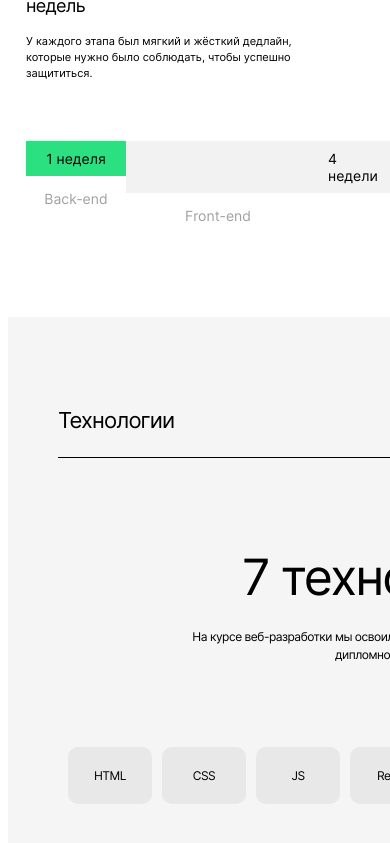
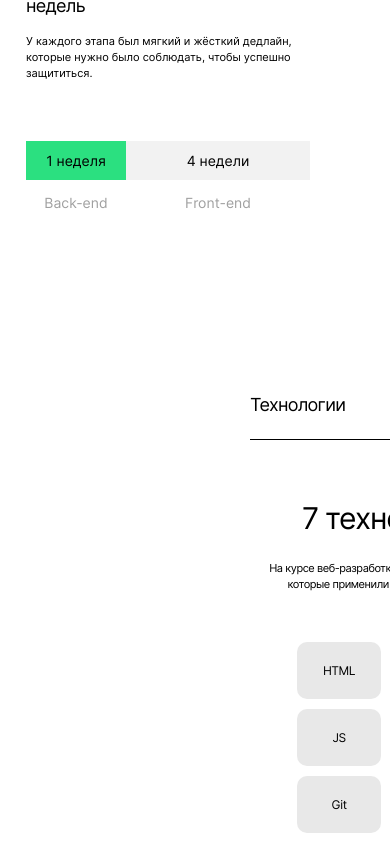
Before and after one commit to xenoxil/movies-explorer-frontend, a React (Create React App) app in the folder movies-explorer-frontend/: page /landing in a window 390 px wide. Shown: the part 1313-2156 px from the top of the page. Built offline with nearby package versions, Linux system fonts and the light colour scheme.

Commit message:
поправить tech

```diff
--- a/movies-explorer-frontend/src/components/AboutMe/AboutMe.js
+++ b/movies-explorer-frontend/src/components/AboutMe/AboutMe.js
@@ -17,22 +17,22 @@ function AboutMe() {
               <img className='aboutMe__foto' alt='Фото студента практикума' src={myFoto}/>
             </div>
             <div className='aboutMe__socialLinks'>
-                <a className='aboutMe__socialLink link' href='https://www.facebook.com'>Facebook</a>
-                <a className='aboutMe__socialLink link' href='https://github.com/xenoxil'>Github</a>
+                <a className='aboutMe__socialLink link' target="_blank" rel='nofollow noopener noreferrer'  href='https://www.facebook.com'>Facebook</a>
+                <a className='aboutMe__socialLink link' target="_blank" rel='nofollow noopener noreferrer'  href='https://github.com/xenoxil'>Github</a>
             </div>
           <ul className='aboutMe__portfolio'>
               <p className='aboutMe__subtitle'>Портфолио</p>
               <li className='aboutMe__portfolio-site'>
                   <p className='aboutMe__portfolio-siteDescription'>Статичный сайт</p>
-                  <a className='aboutMe__portfolio-siteLink' href='https://www.facebook.com'><img src={linkArrow} alt='Ссылка на сайт' className='aboutMe__linkArrow'/></a>
+                  <a className='aboutMe__portfolio-siteLink' target="_blank" rel='nofollow noopener noreferrer'  href='https://www.facebook.com'><img src={linkArrow} alt='Ссылка на сайт' className='aboutMe__linkArrow'/></a>
               </li>
               <li className='aboutMe__portfolio-site'>
                   <p className='aboutMe__portfolio-siteDescription'>Адаптивный сайт</p>
-                  <a className='aboutMe__portfolio-siteLink' href='https://www.facebook.com'><img src={linkArrow} alt='Ссылка на сайт' className='aboutMe__linkArrow'/></a>
+                  <a className='aboutMe__portfolio-siteLink' target="_blank" rel='nofollow noopener noreferrer'  href='https://www.facebook.com'><img src={linkArrow} alt='Ссылка на сайт' className='aboutMe__linkArrow'/></a>
               </li>
               <li className='aboutMe__portfolio-site'>
                   <p className='aboutMe__portfolio-siteDescription'>Одностраничное приложение</p>
-                  <a className='aboutMe__portfolio-siteLink' href='https://www.facebook.com'><img src={linkArrow} alt='Ссылка на сайт' className='aboutMe__linkArrow'/></a>
+                  <a className='aboutMe__portfolio-siteLink' target="_blank" rel='nofollow noopener noreferrer' href='https://www.facebook.com'><img src={linkArrow} alt='Ссылка на сайт' className='aboutMe__linkArrow'/></a>
               </li>
           </ul>
         </section>
--- a/movies-explorer-frontend/src/components/AboutProject/AboutProject.css
+++ b/movies-explorer-frontend/src/components/AboutProject/AboutProject.css
@@ -159,21 +159,27 @@ margin:0;
     .aboutProject__progress-backend{
         padding: 9px 13px;
     }}
+    @media screen and (max-width: 767px){
+        .aboutProject__progress-backend{
+            padding:11px 10px;
+        }}
 
 .aboutProject__progress-frontend{
     background-color: #F2F2F2;
     padding: 9px 356px;
 }
 
-@media screen and (max-width:767px) {
-    .aboutProject__progress-frontend{
-        padding: 11px 53px;
-    }}
+
 
 @media screen and (max-width: 1279px){
     .aboutProject__progress-frontend{
         padding: 9px 202px;
     }}
+
+    @media screen and (max-width:767px) {
+        .aboutProject__progress-frontend{
+            padding: 11px 53px;
+        }}
 
 .aboutProject__progress-title{
     font-family: Inter, Arial, Helvetica, sans-serif;
--- a/movies-explorer-frontend/src/components/Footer/Footer.js
+++ b/movies-explorer-frontend/src/components/Footer/Footer.js
@@ -10,18 +10,18 @@ function Footer(props) {
               <p className="footer__copyright">&copy;2022.Юрий Степанов</p>
               <nav className='footer__navigation'>
                  <ul className='footer__links'>
-                     <li className='footer__link'><a href='https://practicum.yandex.ru/' className='link' >Яндекс.Практикум</a></li>
-                     <li className='footer__link'><a href='https://github.com/xenoxil' className='link'>Github</a></li>
-                     <li className='footer__link'><a href='https://www.facebook.com' className='link'>Facebook</a></li>
+                     <li className='footer__link'><a href='https://practicum.yandex.ru/'  target="_blank" rel='nofollow noopener noreferrer'  className='link' >Яндекс.Практикум</a></li>
+                     <li className='footer__link'><a href='https://github.com/xenoxil' target="_blank" rel='nofollow noopener noreferrer'  className='link'>Github</a></li>
+                     <li className='footer__link'><a href='https://www.facebook.com' target="_blank" rel='nofollow noopener noreferrer'  className='link'>Facebook</a></li>
                  </ul>
               </nav>
             </div>)
             : (<div className='footer__container'>
             <nav className='footer__navigation'>
                <ul className='footer__links'>
-                   <li className='footer__link'><a href='https://practicum.yandex.ru/' className='link' >Яндекс.Практикум</a></li>
-                   <li className='footer__link'><a href='https://github.com/xenoxil' className='link'>Github</a></li>
-                   <li className='footer__link'><a href='https://www.facebook.com' className='link'>Facebook</a></li>
+                   <li className='footer__link'><a href='https://practicum.yandex.ru/' target="_blank" rel='nofollow noopener noreferrer'  className='link' >Яндекс.Практикум</a></li>
+                   <li className='footer__link'><a href='https://github.com/xenoxil' target="_blank" rel='nofollow noopener noreferrer'  className='link'>Github</a></li>
+                   <li className='footer__link'><a href='https://www.facebook.com' target="_blank" rel='nofollow noopener noreferrer'  className='link'>Facebook</a></li>
                </ul>
             </nav>
             <p className="footer__copyright">&copy;2022</p>
--- a/movies-explorer-frontend/src/components/PageNotFound/PageNotFound.js
+++ b/movies-explorer-frontend/src/components/PageNotFound/PageNotFound.js
@@ -6,7 +6,7 @@ function PageNotFound() {
         <section className='pageNotFound' id='404'>
             <h3 className='pageNotFound_error'>404</h3>
                <p className='pageNotFound_message'>Страница не найдена</p>
-               <a className='pageNotFound_return' href='ya.ru'>Назад</a>
+               <a className='pageNotFound_return'  href='ya.ru'>Назад</a>
         </section>
     )
 }
--- a/movies-explorer-frontend/src/components/Techs/Techs.css
+++ b/movies-explorer-frontend/src/components/Techs/Techs.css
@@ -10,6 +10,14 @@
         width:668px;
         padding:0 50px;
     }}
+
+    @media screen and (max-width:767px) {
+        .techs{
+            width:284px;
+            padding:0 18px;
+            background-color:#FFFFFF;
+        }
+    }
 
 .techs__title{
     width:1140px;
@@ -35,6 +43,14 @@ color: #000000;
         padding:90px 0 23px;
     }}
 
+    @media screen and (max-width:767px) {
+        .techs__title{
+            width:284px;
+            padding:90px 0 23px;
+            font-size: 18px;
+            line-height: 22px;
+        }}
+
 .techs__subtitle{
     margin:90px auto 0;
     font-family: Inter, Arial, Helvetica, sans-serif;
@@ -49,6 +65,13 @@ letter-spacing: -0.04em;
 
 color: #000000;
 }
+
+@media screen and (max-width:767px) {
+    .techs__subtitle{
+        margin:60px auto 0;
+    font-size: 30px;
+    line-height: 36px;
+    }}
 
 .techs__text{
     width: 460px;
@@ -71,13 +94,30 @@ line-height: 18px;
 margin:22px auto 0;
 }}
 
+@media screen and (max-width:767px) {
+    .techs__text{
+        width: 292px;
+        margin:24px auto 0;
+    font-size: 11px;
+    line-height: 16px;
+    }}
+
 .techs__list{
     display: flex;
    list-style: none;
    justify-content: center;
-   margin:83px 0  90px;
+   margin:83px 0  70px;
    padding:0;
 }
+@media screen and (max-width:767px) {
+    .techs__list{
+       margin: 40px auto  90px;
+       flex-wrap: wrap;
+       justify-content: left;
+       width:190px;
+    }}
+
+
 
 .techs__technology{
     margin:0;
@@ -104,6 +144,12 @@ color: #000000;
     line-height:15px;
     }}
 
+    @media screen and (max-width:767px) {
+        .techs__technology{
+            margin:10px 10px 0 0;
+        }}
+
+
 .techs__technology:last-child{
     margin-right: 0;
 }
```
